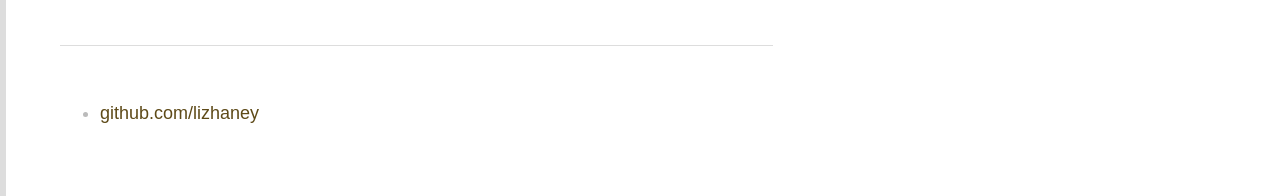
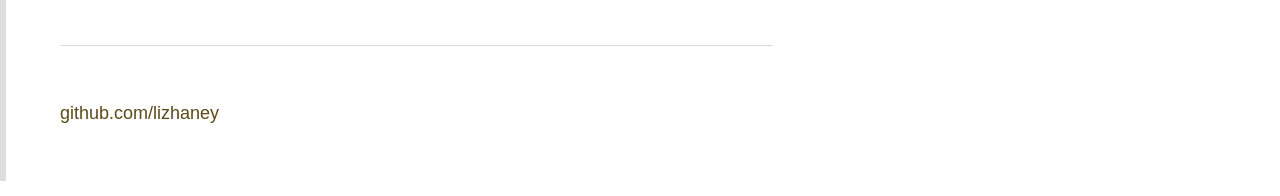
Before and after one commit to lizhaney/dc_slave_markets, a Jekyll site: the page built from index.html, in a window 1280 px wide. Shown: the part 1039-1235 px from the top of the page. Built offline with Jekyll 4.4.1, drawn with Linux system fonts in a browser that asks for light colours.

Commit message:
Update default.html

```diff
--- a/_layouts/default.html
+++ b/_layouts/default.html
@@ -22,10 +22,9 @@
 
 			</div><!-- /.container -->
 			<footer>
-	    		<ul>
 
-	        		<li><a href="https://github.com/lizhaney">github.com/lizhaney</a></li>
-				</ul>
+
+	        		<a href="https://github.com/lizhaney" align="center">github.com/lizhaney</a>
 			</footer>
 		</body>
 	</html>
```
